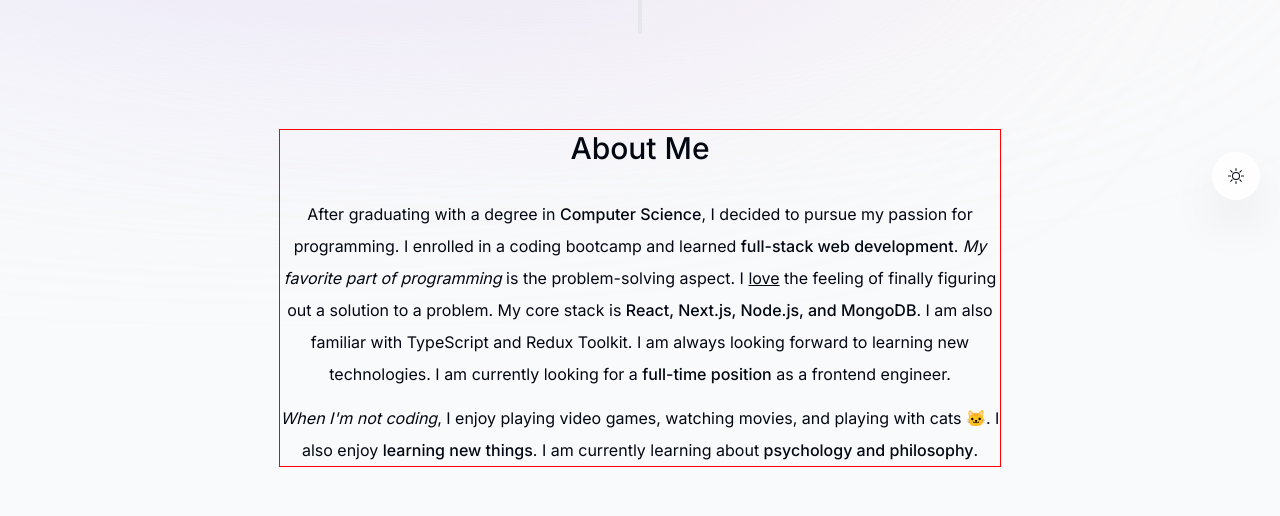
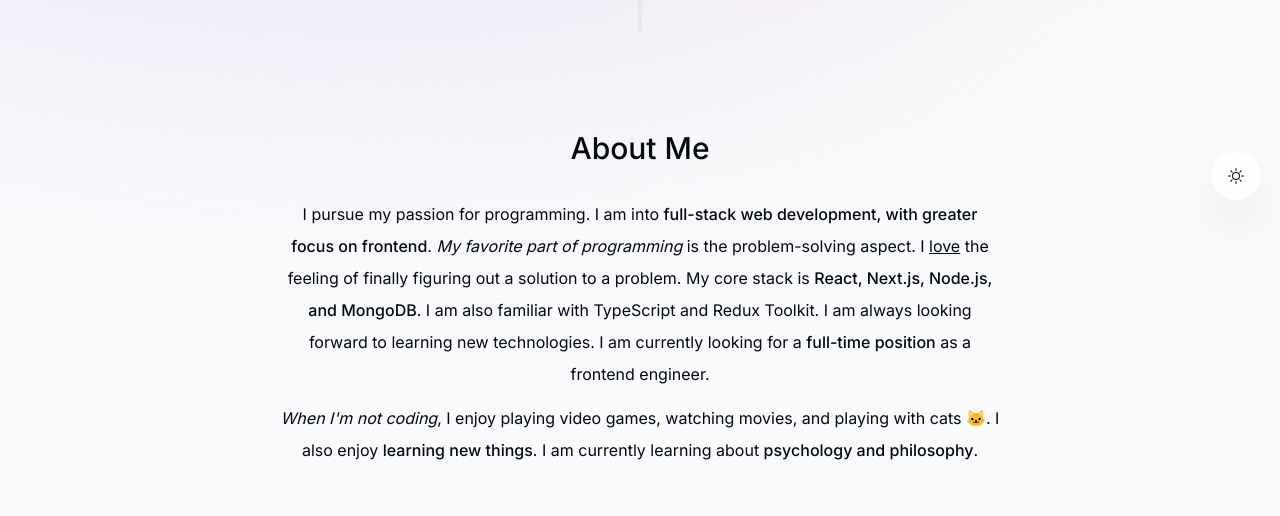
Before and after one commit to irfantayyib07/my-portfolio, a Next.js app: page / in a window 1280 px wide. Shown: the part 580-1096 px from the top of the page. Built offline with nearby package versions, Linux system fonts and the light colour scheme; no server answers.

Commit message:
set view problems

```diff
--- a/actions/sendEmail.ts
+++ b/actions/sendEmail.ts
@@ -26,9 +26,9 @@ export const sendEmail = async (formData: FormData) => {
  let data;
  try {
   data = await resend.emails.send({
-   from: "Contact Form <onboarding@resend.dev>",
-   to: "bytegrad@gmail.com",
-   subject: "Message from contact form",
+   from: "Portfolio Contact form <onboarding@resend.dev>",
+   to: "irfantayyib07@gmail.com",
+   subject: "Message from Portfolio",
    reply_to: senderEmail,
    react: React.createElement(ContactFormEmail, {
     message: message,
--- a/app/globals.css
+++ b/app/globals.css
@@ -13,7 +13,3 @@ html.dark {
 .borderBlack {
  @apply border border-black/10;
 }
-
-section {
- outline: 1px solid red;
-}
--- a/components/about.tsx
+++ b/components/about.tsx
@@ -18,7 +18,7 @@ export default function About() {
    id="about"
   >
    <SectionHeading>About me</SectionHeading>
-   <p className="mb-3">
+   {/* <p className="mb-3">
     After graduating with a degree in{" "}
     <span className="font-medium">Computer Science</span>, I decided to pursue my
     passion for programming. I enrolled in a coding bootcamp and learned{" "}
@@ -34,10 +34,25 @@ export default function About() {
     learning new technologies. I am currently looking for a{" "}
     <span className="font-medium">full-time position</span> as a frontend
     engineer.
+   </p> */}
+   <p className="mb-3">
+    I pursue my passion for programming. I am into{" "}
+    <span className="font-medium">full-stack web development, with greater focus on frontend</span>.{" "}
+    <span className="italic">My favorite part of programming</span> is the
+    problem-solving aspect. I <span className="underline">love</span> the
+    feeling of finally figuring out a solution to a problem. My core stack
+    is{" "}
+    <span className="font-medium">
+     React, Next.js, Node.js, and MongoDB
+    </span>
+    . I am also familiar with TypeScript and Redux Toolkit. I am always looking forward to
+    learning new technologies. I am currently looking for a{" "}
+    <span className="font-medium">full-time position</span> as a frontend
+    engineer.
    </p>
 
    <p>
-    <span className="italic">When I'm not coding</span>, I enjoy playing
+    <span className="italic">When I&apos;m not coding</span>, I enjoy playing
     video games, watching movies, and playing with cats 🐱. I also enjoy{" "}
     <span className="font-medium">learning new things</span>. I am currently
     learning about{" "}
--- a/components/contact.tsx
+++ b/components/contact.tsx
@@ -15,7 +15,7 @@ export default function Contact() {
   <motion.section
    id="contact"
    ref={ref}
-   className="mb-20 sm:mb-28 w-[min(100%,38rem)] text-center"
+   className="mb-20 sm:mb-28 w-[min(100%,38rem)] text-center scroll-mt-28"
    initial={{
     opacity: 0,
    }}
--- a/components/footer.tsx
+++ b/components/footer.tsx
@@ -4,12 +4,12 @@ export default function Footer() {
  return (
   <footer className="mb-10 px-4 text-center text-gray-500">
    <small className="mb-2 block text-xs">
-    &copy; 2030 Ricardo. All rights reserved.
+    &copy; 2024 Irfan. All rights reserved.
    </small>
    <p className="text-xs">
     <span className="font-semibold">About this website:</span> built with
-    React & Next.js (App Router & Server Actions), TypeScript, Tailwind CSS,
-    Framer Motion, React Email & Resend, Vercel hosting.
+    React & Next.js 14, TypeScript, Tailwind CSS,
+    Framer Motion, React Email & Resend.
    </p>
   </footer>
  );
--- a/components/header.tsx
+++ b/components/header.tsx
@@ -6,9 +6,11 @@ import { LINKS } from "@/lib/data";
 import Link from "next/link";
 import clsx from "clsx";
 import { useActiveSectionContext } from "@/context/active-section-context";
+import { useRouter } from "next/navigation";
 
 function Header({ }) {
  const { activeSection, setActiveSection, setTimeOfLastClick } = useActiveSectionContext();
+ const router = useRouter();
 
  return (
   <>
@@ -34,9 +36,11 @@ function Header({ }) {
          }
         )}
         href={link.hash}
-        onClick={() => {
+        onClick={(e) => {
+         e.preventDefault();
          setActiveSection(link.name);
          setTimeOfLastClick(Date.now());
+         document.querySelector(link.hash)?.scrollIntoView();
         }}
        >
         {link.name}
--- a/components/intro.tsx
+++ b/components/intro.tsx
@@ -11,7 +11,7 @@ import { useSectionInView } from "@/lib/hooks";
 import { useActiveSectionContext } from "@/context/active-section-context";
 
 export default function Intro() {
- const { ref } = useSectionInView("Home", 0.5);
+ const { ref } = useSectionInView("Home");
  const { setActiveSection, setTimeOfLastClick } = useActiveSectionContext();
 
  return (
@@ -62,7 +62,7 @@ export default function Intro() {
     initial={{ opacity: 0, y: 100 }}
     animate={{ opacity: 1, y: 0 }}
    >
-    <span className="font-bold">Hello, I'm Irfan.</span> I'm a{" "}
+    <span className="font-bold">Hello, I&apos;m Irfan.</span> I&apos;m a proud{" "}
     <span className="font-bold">frontend developer</span> with{" "}
     <span className="font-bold">1 year</span> of experience. I enjoy
     building <span className="italic">sites & apps</span>. I specialise in{" "}
@@ -80,9 +80,11 @@ export default function Intro() {
     <Link
      href="#contact"
      className="group bg-gray-900 text-white px-7 py-3 flex items-center gap-2 rounded-full outline-none hover:bg-gray-950 transition"
-     onClick={() => {
+     onClick={(e) => {
+      e.preventDefault();
       setActiveSection("Contact");
       setTimeOfLastClick(Date.now());
+      document.querySelector("#contact")?.scrollIntoView();
      }}
     >
      Contact me here{" "}
@@ -91,7 +93,7 @@ export default function Intro() {
 
     <a
      className="group bg-white px-7 py-3 flex items-center gap-2 rounded-full outline-none transition cursor-pointer borderBlack dark:bg-white/10"
-     href="/CV.pdf"
+     href="/Irfan_Tayyab_ReactJS.pdf"
      download
     >
      Download CV{" "}
--- a/components/projects.tsx
+++ b/components/projects.tsx
@@ -7,7 +7,7 @@ import Project from "./project";
 import { useSectionInView } from "@/lib/hooks";
 
 export default function Projects() {
- const { ref } = useSectionInView("Projects", 0.5);
+ const { ref } = useSectionInView("Projects");
 
  return (
   <section
--- a/context/theme-context.tsx
+++ b/context/theme-context.tsx
@@ -21,6 +21,7 @@ export default function ThemeContextProvider({
  const [theme, setTheme] = useState<Theme>("light");
 
  const toggleTheme = () => {
+  if (typeof window === "undefined") return;
   if (theme === "light") {
    setTheme("dark");
    window.localStorage.setItem("theme", "dark");
@@ -33,6 +34,7 @@ export default function ThemeContextProvider({
  };
 
  useEffect(() => {
+  if (typeof window === "undefined") return;
   const localTheme = window.localStorage.getItem("theme") as Theme | null;
 
   if (localTheme) {
--- a/lib/hooks.ts
+++ b/lib/hooks.ts
@@ -3,9 +3,15 @@ import { useEffect } from "react";
 import { useInView } from "react-intersection-observer";
 import type { SectionName } from "./types";
 
-export function useSectionInView(sectionName: SectionName, threshold = 0.75) {
+export function useSectionInView(sectionName: SectionName) {
+ let viewMargin;
+
+ if (typeof window !== "undefined") {
+  viewMargin = window.innerHeight / 2.5;
+ }
+
  const { ref, inView } = useInView({
-  threshold,
+  rootMargin: `-${viewMargin}px 0px -${viewMargin}px 0px`,
  });
  const { setActiveSection, timeOfLastClick } = useActiveSectionContext();
 
--- a/next.config.js
+++ b/next.config.js
@@ -7,10 +7,7 @@ const nextConfig = {
     hostname: "images.unsplash.com",
    },
   ],
- },
- experimental: {
-  serverActions: true,
- },
+ }
 };
 
 module.exports = nextConfig;
```
Also changed, not shown: 2 other files (tests, documents, lock files or other folders).
